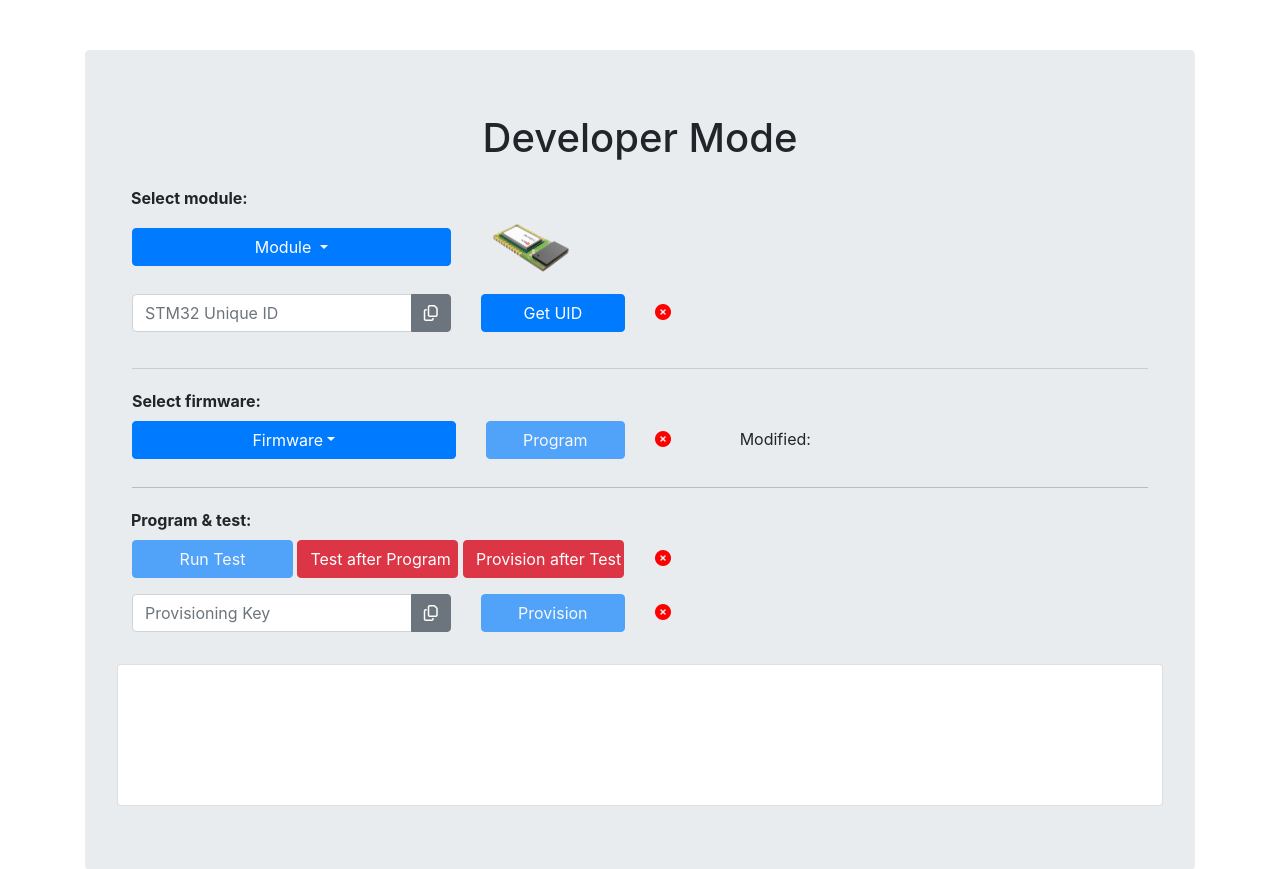
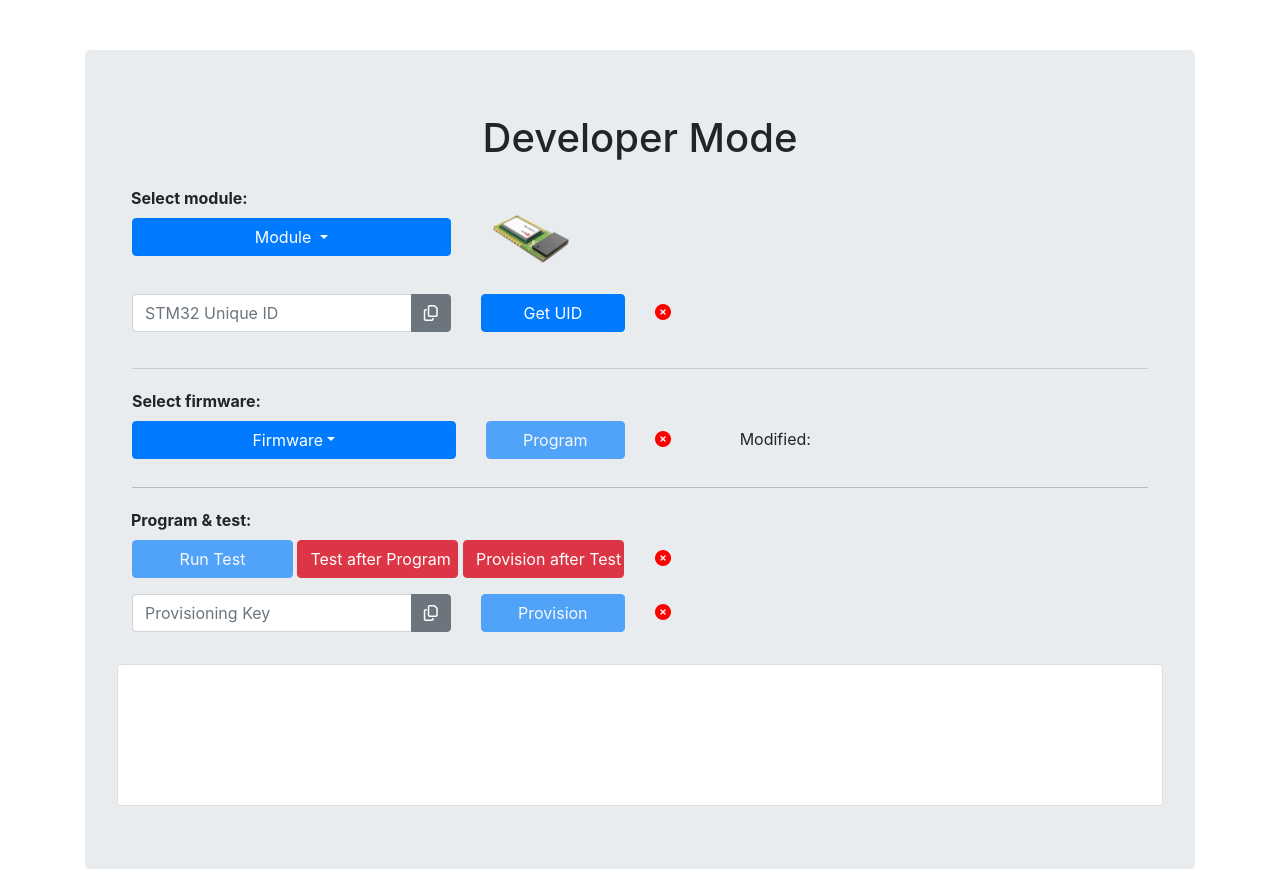
Before and after one commit to thingpilot/rpi_test_platform, a Flask app: page /developer in a window 1280 px wide. Shown: the part 82-951 px from the top of the page. Run offline with Flask 2, Linux system fonts and the light colour scheme; parts of the project's set-up code (start-up, migrations or seed data) failed here and were passed over; some libraries are stand-ins or nearby versions.

Commit message:
moved module imGE UP 9 PX

```diff
--- a/static/css/custom.css
+++ b/static/css/custom.css
@@ -94,12 +94,13 @@ p.nav-link.timedate {
 label#firmwareDateLabel {
   margin-top: 6px;
 }
-#moduleSelectButton {
-  margin-top:10px;
-}
 .navbar-dark .navbar-nav .nav-link {
   color: #fff;
 }
 .navbar-dark .navbar-nav .nav-link:hover {
   text-decoration: underline;
 }
+img#modulePicture {
+  position: relative;
+  top: -9px;
+}
```
